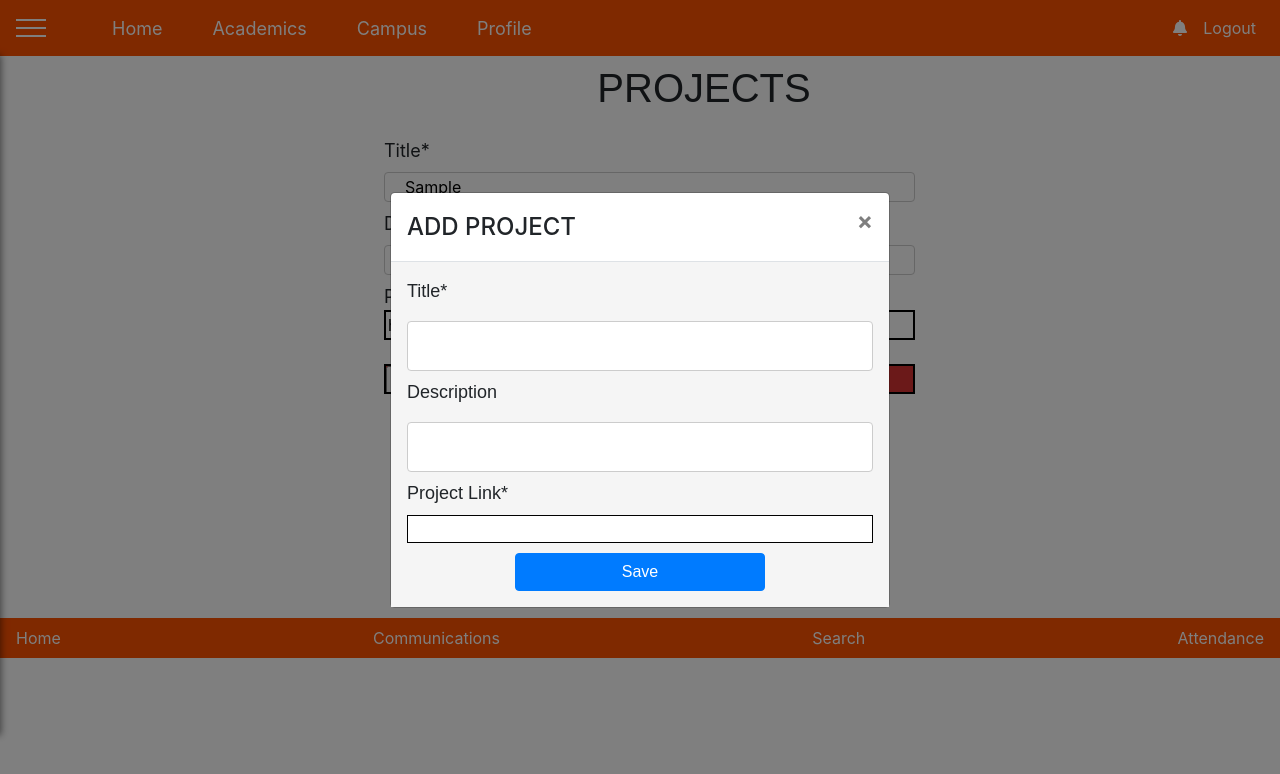
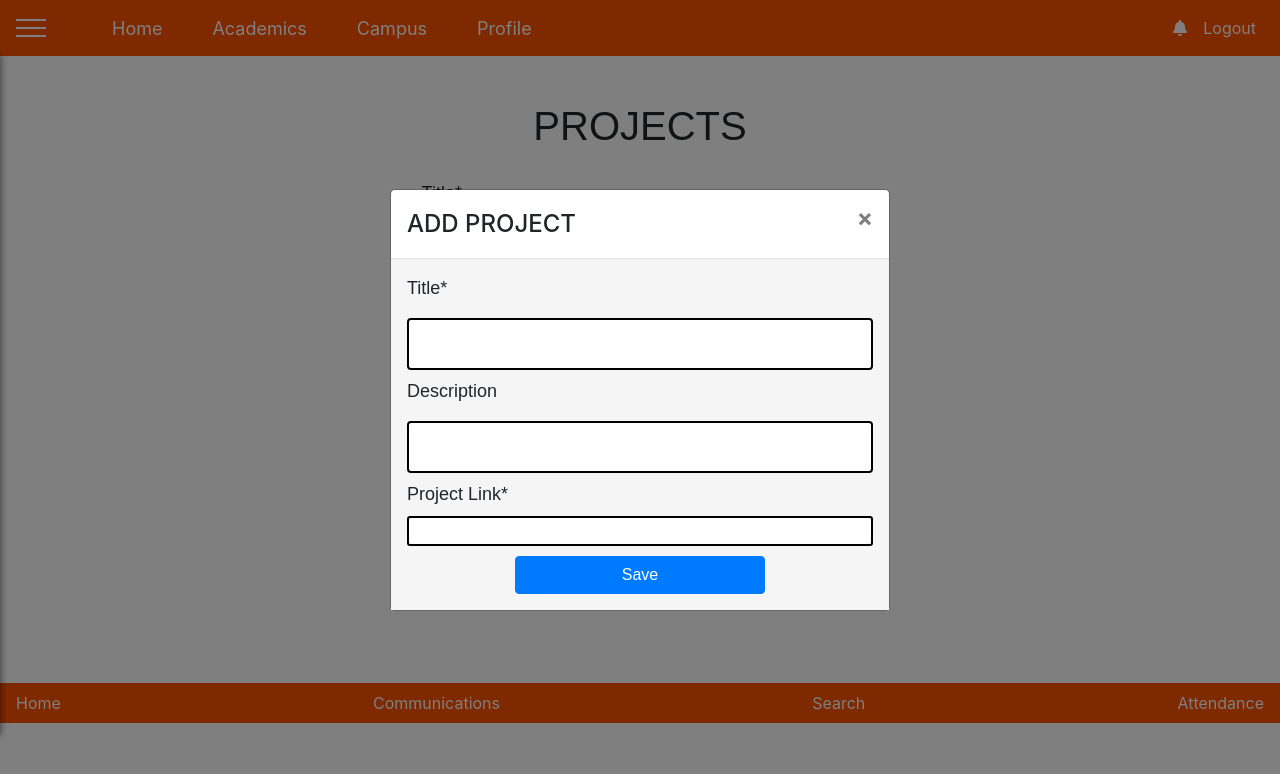
Before and after one commit to Global-ERP-System/GERP-Frontend-Final, a React (Create React App) app: page /project in a window 1280 px wide. Both pictures are taken after typing "Sample", "Sample", "https://example.com" into the empty fields and a click on the button "+ Add Project". Shown: the top 774 px of the page. Built offline with nearby package versions, Linux system fonts and the light colour scheme.

Commit message:
change in project page

```diff
--- a/src/components/Student/Project/Addproject.js
+++ b/src/components/Student/Project/Addproject.js
@@ -43,11 +43,11 @@ export default class Addproject extends Component {
                             <div className="Add_Project_container">
                                 <form onSubmit={this.handlesubmit}>
                                     <label >Title*</label>
-                                    <input type="text" style={{width:'100%'}} value={this.state.title} onChange={this.handletitle} required /><br></br>
+                                    <input type="text" style={{width:'100%',border:'2px solid black'}} value={this.state.title} onChange={this.handletitle} required /><br></br>
                                     <label >Description</label>
-                                    <input type="text" style={{width:'100%'}} value={this.state.description} onChange={this.handledescription} /><br></br>
+                                    <input type="text" style={{width:'100%',border:'2px solid black'}} value={this.state.description} onChange={this.handledescription} /><br></br>
                                     <label >Project Link*</label>
-                                    <input type="url" value={this.state.link}
+                                    <input type="url" style={{border:'2px solid black', borderRadius:'3px'}}  value={this.state.link}
                                         onChange={this.handlelink} required /><br></br>
                                    {/* <input id="Save_AddProject" type="submit" value="Save" /> */}
                                    <Button style={{marginTop:'10px'}}>Save</Button>
--- a/src/components/Student/Project/Project.css
+++ b/src/components/Student/Project/Project.css
@@ -10,14 +10,31 @@
      background-color: blanchedalmond;
 }*/
 
+
+.project{
+    margin-top: 102px;
+    @import url('https://fonts.googleapis.com/css2?family=Montserrat:wght@400;700&family=Open+Sans:ital,wght@1,600&family=PT+Sans+Narrow:wght@700&family=Source+Sans+Pro&display=swap');
+    font-family: 'Montserrat Regular 400', sans-serif;
+}
+
+.project h1{
+    @import url('https://fonts.googleapis.com/css2?family=Montserrat:wght@400;700&family=Open+Sans:ital,wght@1,600&family=PT+Sans+Narrow:wght@700&family=Source+Sans+Pro&display=swap');
+    font-family: 'Montserrat Bold 700', sans-serif;
+}
+
 .Project_container{
     width:100%;
+    padding-left: 140px;
+    @import url('https://fonts.googleapis.com/css2?family=Montserrat:wght@400;700&family=Open+Sans:ital,wght@1,600&family=PT+Sans+Narrow:wght@700&family=Source+Sans+Pro&display=swap');
+    font-family: 'Montserrat Regular 400', sans-serif;
 }
+
 .Project_container input
-{
-   /* border: 1px solid black; */
-    /* border-radius: 10px; */
+{border: 1px solid black;
+    border-radius: 3px;
     width: 45%;
+    border: 0px;
+    padding-top: 1px;
 }
 
 .Project_container label
@@ -27,6 +44,7 @@
     font-size: 18px;
     text-align: initial;
     font-weight: 400;
+    padding-top: 5px;
 }
 
 .submitbtn
--- a/src/components/Student/Project/Project.js
+++ b/src/components/Student/Project/Project.js
@@ -43,7 +43,7 @@ export default class Project extends Component {
         let addProject = () => this.setState({ addProject: false })
 
         return (
-            <div style={{marginLeft:'30%',marginRight:'20%', marginBottom:'13%'}}>
+            <div className="project" style={{marginLeft:'22%',marginRight:'22%', marginBottom:'13%'}}>
         {/* <div style={{marginLeft:'33%',marginRight:'20%', marginBottom:'4%', width:'180%'}}>
                 <h1 className="Heading" style={{width:'22%',textAlign:'center'}}> PROJECTS </h1> */}
                 <h1 className="Heading" style={{textAlign:'center'}}> PROJECTS </h1>
@@ -51,19 +51,19 @@ export default class Project extends Component {
                     <div className="Project_container">
                         <form onSubmit={this.handlesubmit}>
                             <label style={{margin:'0px',width:'100%'}}>Title*</label><br></br>
-                            <input style={{width:'100%'}} type="text" value={this.state.title} onChange={this.handletitle} required /><br></br>
+                            <input style={{width:'100%',border:'2px solid black'}} type="text" value={this.state.title} onChange={this.handletitle} required /><br></br>
 
                             <label style={{margin:'0px', width:'100%'}}>Description</label><br></br>
-                            <input style={{width:'100%'}} type="text" value={this.state.description} onChange={this.handledescription} /><br></br>
+                            <input style={{width:'100%',border:'2px solid black'}} type="text" value={this.state.description} onChange={this.handledescription} /><br></br>
 
                             <label style={{margin:'0px', width:'100%'}}>Project Link*</label><br></br>
                                 <div className="form-group" style={{display:'inline'}}>
                                     <input style={{width:'100%'}} type="url" value={this.state.link} onChange={this.handlelink} required />
-                                    <div style={{textAlign:"center"}}>or</div>
+                                    <div style={{textAlign:"center", paddingTop:'3px',paddingBottom:'5px'}}>or</div>
                                     <input style={{width:'100%'}} id="chooseFile" type="file" value={this.state.chooseFile}
                                         onChange={this.handlechooseFile} required />
                                 </div>
-                            <Button style={{ margin:'auto',marginTop:'20px', display:'block'}} onClick={() =>this.setState({ addProject: true })}>+ Add Project</Button>
+                            <Button style={{ margin:'auto',marginTop:'20px', display:'block', paddingTop:'10px'}} onClick={() =>this.setState({ addProject: true })}>+ Add Project</Button>
                         </form>
                     </div>
                     <Addproject
```
